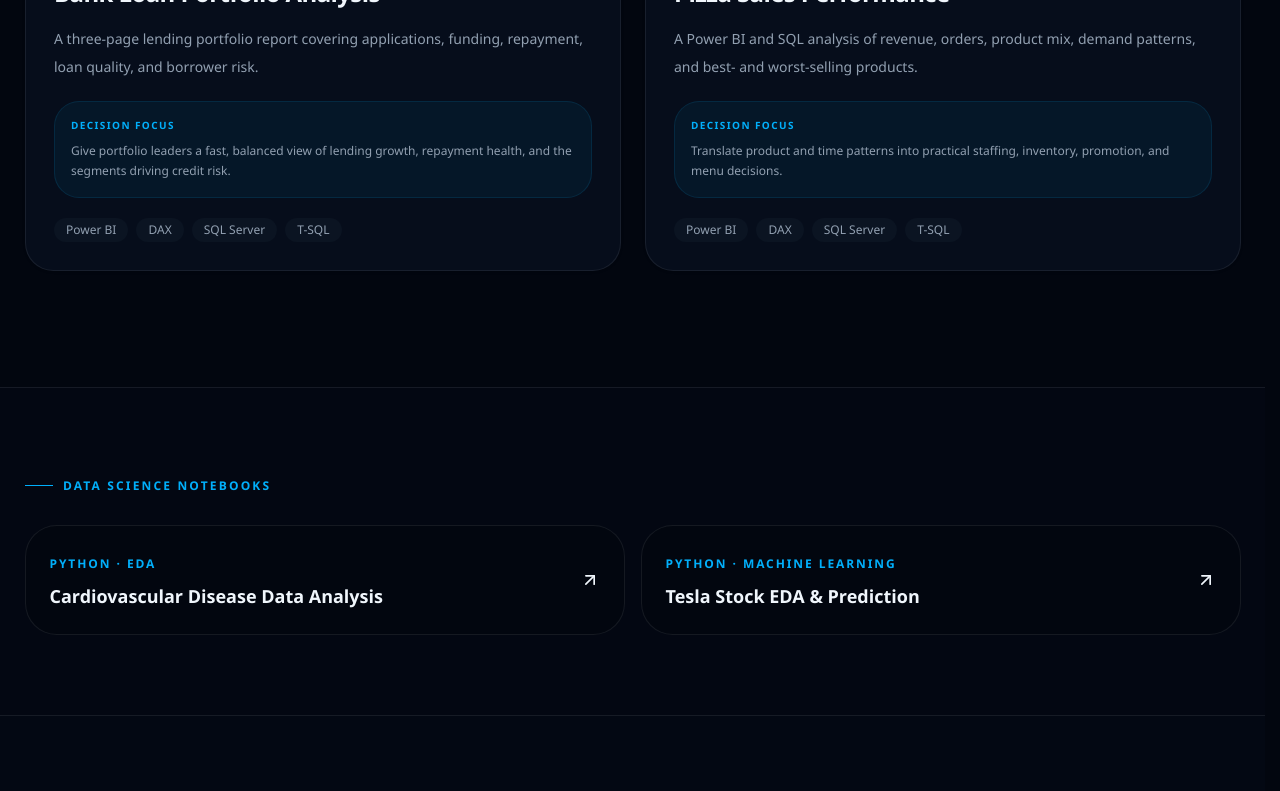
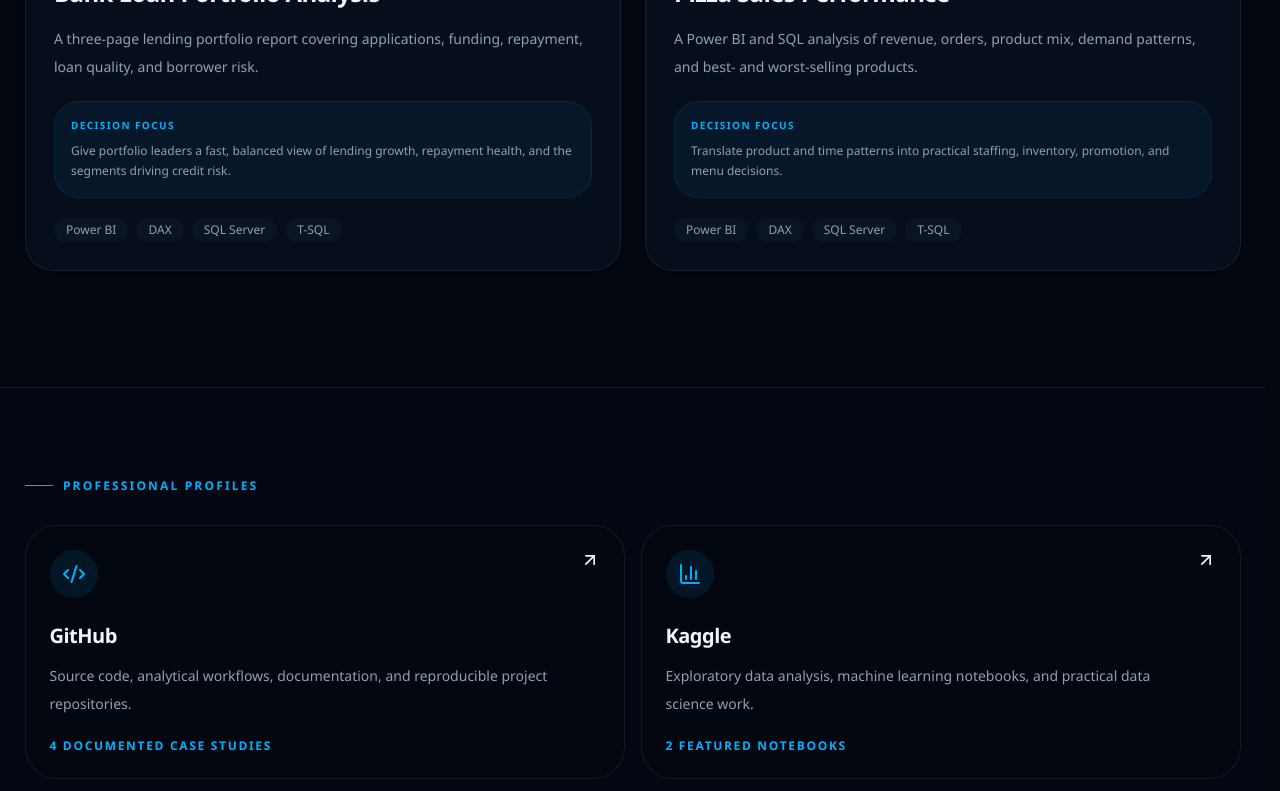
Before and after one commit to OmarRez2/OmarRez2.github.io, a Next.js app: page /projects in a window 1280 px wide. Shown: the part 2000-2791 px from the top of the page. Built offline with nearby package versions, Linux system fonts and the light colour scheme.

Commit message:
Add new credentials and portfolio proof points

```diff
--- a/src/app/certificates/page.tsx
+++ b/src/app/certificates/page.tsx
@@ -21,6 +21,8 @@ export const metadata: Metadata = {
 
 export default function CertificatesPage() {
   const currentTrack = certificates.find((certificate) => certificate.date.toLowerCase().includes("progress"));
+  const completedCredentials = certificates.filter((certificate) => certificate.image);
+  const partnerCount = new Set(completedCredentials.map((certificate) => certificate.issuer.split(" - ")[0])).size;
   const technicalCredentials = certificates.filter((certificate) => certificate.type !== "Recognition" && certificate.image);
   const recognition = certificates.filter((certificate) => certificate.type === "Recognition");
 
@@ -33,6 +35,19 @@ export default function CertificatesPage() {
       />
       <section className="section-pad">
         <div className="container-shell">
+          <Reveal className="mb-8 grid overflow-hidden rounded-[1.75rem] border border-border/70 bg-card/70 sm:grid-cols-3">
+            {[
+              { value: completedCredentials.length, label: "Completed credentials" },
+              { value: partnerCount, label: "Training partners" },
+              { value: currentTrack ? 1 : 0, label: "Active professional track" },
+            ].map((item, index) => (
+              <div key={item.label} className={`p-5 sm:p-6 ${index ? "border-t border-border/70 sm:border-l sm:border-t-0" : ""}`}>
+                <p className="text-3xl font-semibold tracking-[-0.05em] text-foreground">{item.value}</p>
+                <p className="mt-2 text-xs font-semibold uppercase tracking-[0.13em] text-muted-foreground">{item.label}</p>
+              </div>
+            ))}
+          </Reveal>
+
           {currentTrack ? (
             <Reveal className="relative mb-16 overflow-hidden rounded-[2rem] border border-emerald-500/20 bg-gradient-to-br from-emerald-500/10 via-card to-primary/7 p-6 sm:p-8">
               <div className="absolute -right-10 -top-16 size-48 rounded-full bg-emerald-400/10 blur-3xl" />
--- a/src/app/page.tsx
+++ b/src/app/page.tsx
@@ -21,7 +21,7 @@ export const metadata: Metadata = {
 };
 
 const impact = [
-  { value: 2, suffix: "+", label: "Years in data & AI" },
+  { value: 3, suffix: "+", label: "Years in data & AI" },
   { value: 190, suffix: "K+", label: "Records analyzed" },
   { value: 100, suffix: "+", label: "Learners mentored" },
   { value: 4, suffix: "", label: "Complete BI case studies" },
--- a/src/app/projects/page.tsx
+++ b/src/app/projects/page.tsx
@@ -1,5 +1,5 @@
 import type { Metadata } from "next";
-import { ArrowUpRight } from "lucide-react";
+import { ArrowUpRight, BarChart3, Code2 } from "lucide-react";
 import { PageHero } from "@/components/page-hero";
 import { ProjectsGrid } from "@/components/projects-grid";
 import { Reveal } from "@/components/reveal";
@@ -22,6 +22,23 @@ const kaggleProjects = [
   { title: "Tesla Stock EDA & Prediction", tag: "Python · Machine Learning", href: "https://www.kaggle.com/omarrezk" },
 ];
 
+const professionalProfiles = [
+  {
+    title: "GitHub",
+    description: "Source code, analytical workflows, documentation, and reproducible project repositories.",
+    stat: `${projects.length} documented case studies`,
+    href: "https://github.com/OmarRez2",
+    icon: Code2,
+  },
+  {
+    title: "Kaggle",
+    description: "Exploratory data analysis, machine learning notebooks, and practical data science work.",
+    stat: `${kaggleProjects.length} featured notebooks`,
+    href: "https://www.kaggle.com/omarrezk",
+    icon: BarChart3,
+  },
+];
+
 export default function ProjectsPage() {
   return (
     <>
@@ -38,7 +55,33 @@ export default function ProjectsPage() {
       <section className="border-t border-border/70 bg-card/35 py-20">
         <div className="container-shell">
           <Reveal>
-            <p className="eyebrow">Data science notebooks</p>
+            <p className="eyebrow">Professional profiles</p>
+            <div className="mt-8 grid gap-4 md:grid-cols-2">
+              {professionalProfiles.map((profile) => {
+                const Icon = profile.icon;
+                return (
+                  <a
+                    key={profile.title}
+                    href={profile.href}
+                    target="_blank"
+                    rel="noreferrer"
+                    className="group relative overflow-hidden rounded-3xl border border-border/70 bg-background p-6 transition hover:-translate-y-1 hover:border-primary/35 hover:shadow-xl hover:shadow-primary/5"
+                  >
+                    <div className="flex items-start justify-between gap-5">
+                      <span className="grid size-12 place-items-center rounded-2xl bg-primary/10 text-primary"><Icon className="size-6" /></span>
+                      <ArrowUpRight className="size-5 transition group-hover:rotate-6 group-hover:text-primary" />
+                    </div>
+                    <p className="mt-6 text-xl font-semibold tracking-[-0.025em]">{profile.title}</p>
+                    <p className="mt-3 max-w-lg text-sm leading-7 text-muted-foreground">{profile.description}</p>
+                    <p className="mt-5 text-xs font-semibold uppercase tracking-[0.14em] text-primary">{profile.stat}</p>
+                  </a>
+                );
+              })}
+            </div>
+          </Reveal>
+
+          <Reveal>
+            <p className="eyebrow mt-16">Data science notebooks</p>
             <div className="mt-8 grid gap-4 md:grid-cols-2">
               {kaggleProjects.map((project) => (
                 <a
--- a/src/components/certificate-gallery.tsx
+++ b/src/components/certificate-gallery.tsx
@@ -36,10 +36,18 @@ export function CertificateGallery({ certificates }: { certificates: Certificate
                   <span className="relative block aspect-[16/10] w-full overflow-hidden">
                     <Image
                       src={certificate.image}
+                      alt=""
+                      fill
+                      aria-hidden="true"
+                      sizes="(max-width: 768px) 100vw, 50vw"
+                      className="scale-110 object-cover opacity-15 blur-2xl transition duration-700 group-hover:scale-115 dark:opacity-20"
+                    />
+                    <Image
+                      src={certificate.image}
                       alt={`${certificate.title} certificate issued by ${certificate.issuer}`}
                       fill
                       sizes="(max-width: 768px) 100vw, 50vw"
-                      className="object-contain p-3 transition duration-500 ease-out group-hover:scale-[1.025] sm:p-4"
+                      className="object-contain p-2 drop-shadow-xl transition duration-500 ease-out group-hover:scale-[1.025] sm:p-3"
                     />
                     <span className="absolute inset-x-0 bottom-0 flex items-end justify-between bg-gradient-to-t from-slate-950/75 via-slate-950/20 to-transparent p-4 pt-16 text-white opacity-100 transition sm:p-5">
                       <span className="text-xs font-semibold uppercase tracking-[0.15em]">View certificate</span>
--- a/src/lib/portfolio-data.ts
+++ b/src/lib/portfolio-data.ts
@@ -262,6 +262,14 @@ export const certificates: Certificate[] = [
     image: "/images/certificates/iti-python-web-development.jpg",
   },
   {
+    title: "UI/UX (Front-End) Developer Track",
+    issuer: "Information Technology Institute - Tech-Leaps",
+    date: "August - October 2022",
+    detail: "Online front-end development track focused on user interface implementation and practical web experiences.",
+    type: "Training",
+    image: "/images/certificates/iti-ui-ux-front-end.jpg",
+  },
+  {
     title: "Data Analysis Track",
     issuer: "IEEE Egypt - VEP",
     date: "2023",
@@ -277,6 +285,14 @@ export const certificates: Certificate[] = [
     type: "Recognition",
     image: "/images/certificates/codeavour-judge.jpg",
   },
+  {
+    title: "Digital Cubs of Egypt Trainer Recognition",
+    issuer: "Almentor",
+    date: "September 2024",
+    detail: "Certificate of appreciation for supporting learners as a trainer in the Digital Cubs of Egypt Initiative.",
+    type: "Recognition",
+    image: "/images/certificates/almentor-digital-cubs-trainer.jpg",
+  },
 ];
 
 export const skills = {
```
Also changed, not shown: public/images/certificates/almentor-digital-cubs-trainer.jpg (added), public/images/certificates/iti-ui-ux-front-end.jpg (added).
